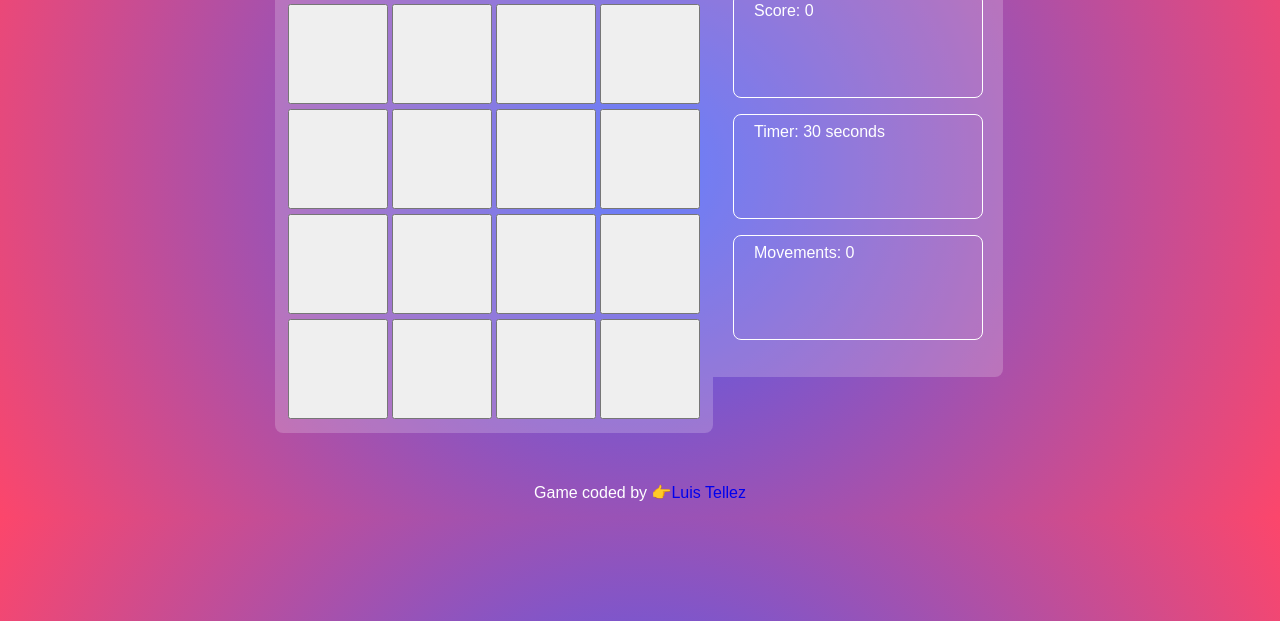
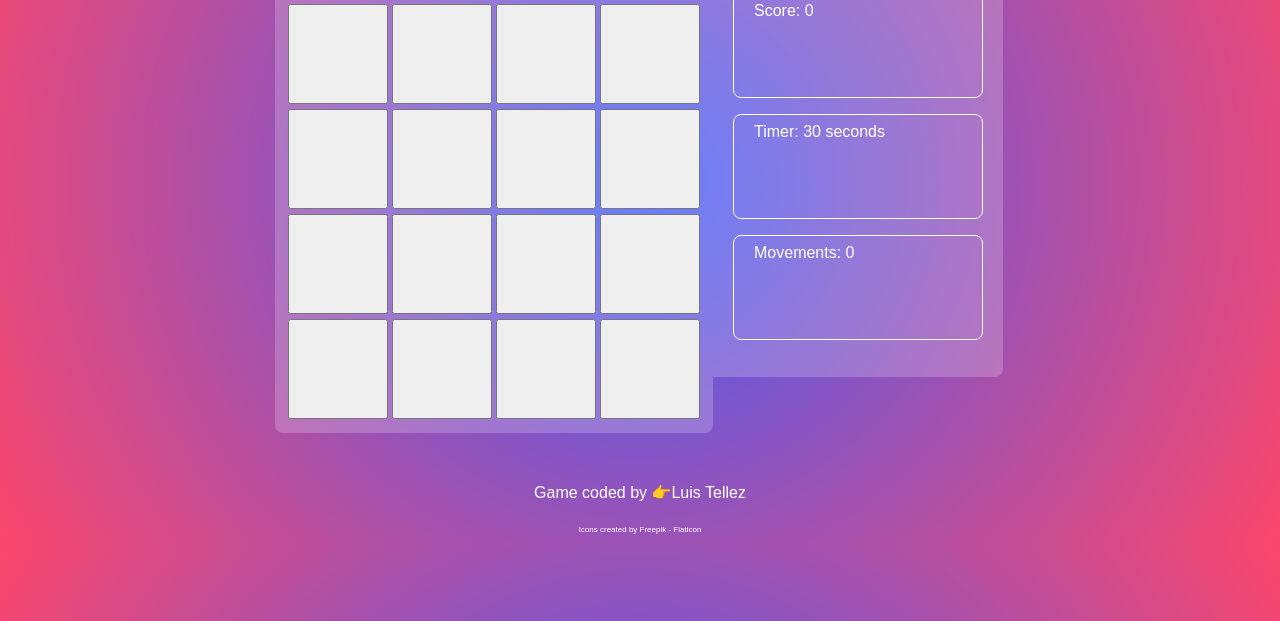
Before and after one commit to aegisnull/memorama, a plain HTML site: page index.html in a window 1280 px wide. Shown: the part 179-800 px from the top of the page. Drawn offline with Linux system fonts and the light colour scheme.

Commit message:
Add icon copyright

```diff
--- a/index.html
+++ b/index.html
@@ -46,6 +46,12 @@
     </main>
     <footer>
       <p>Game coded by 👉‍‍<a href="#" target="_blank">Luis Tellez</a></p>
+      <a
+        class="icon-copyright"
+        href="https://www.flaticon.com/packs/cute-food-2?word=cute"
+        title="cute food icons"
+        >Icons created by Freepik - Flaticon</a
+      >
     </footer>
     <script src="main.js"></script>
   </body>
--- a/style.css
+++ b/style.css
@@ -61,4 +61,9 @@ footer {
 
 a {
   text-decoration: none;
+  color: white;
 }
+
+.icon-copyright {
+  font-size: 8px;
+}
```
